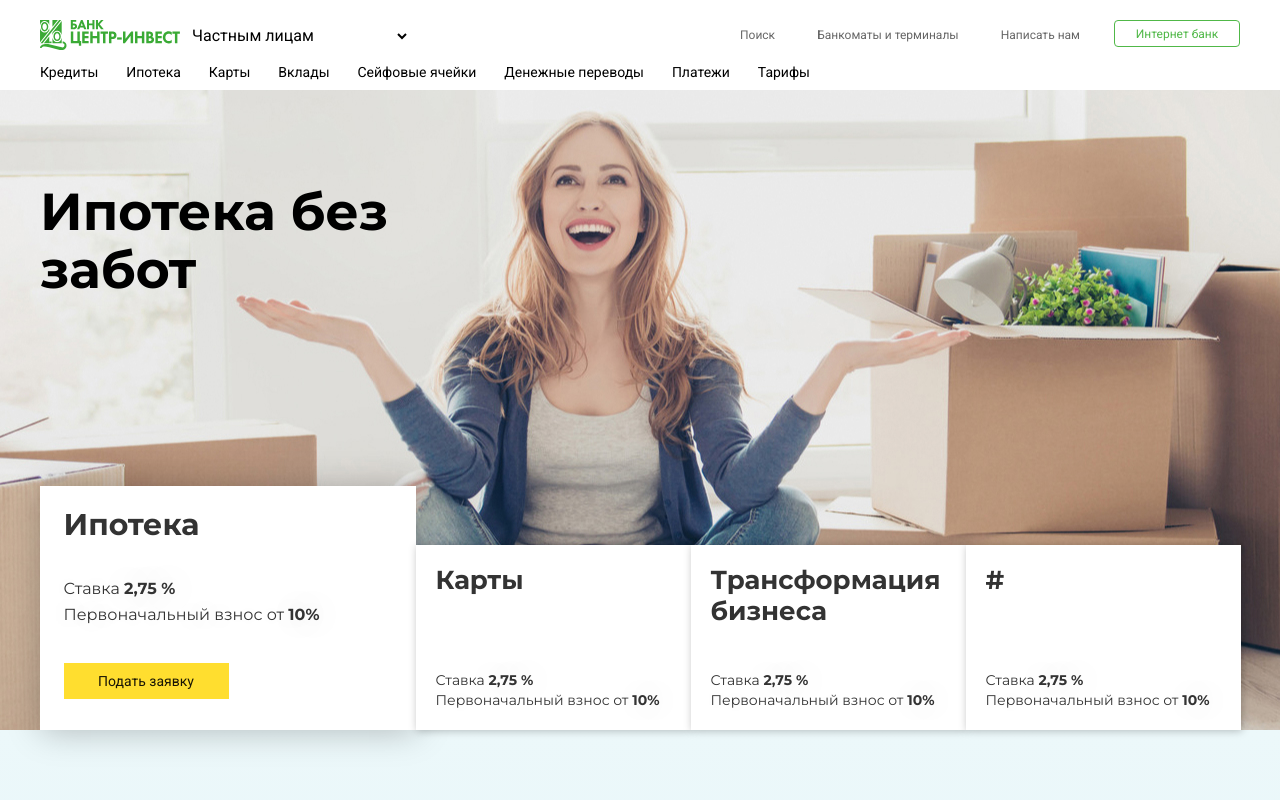
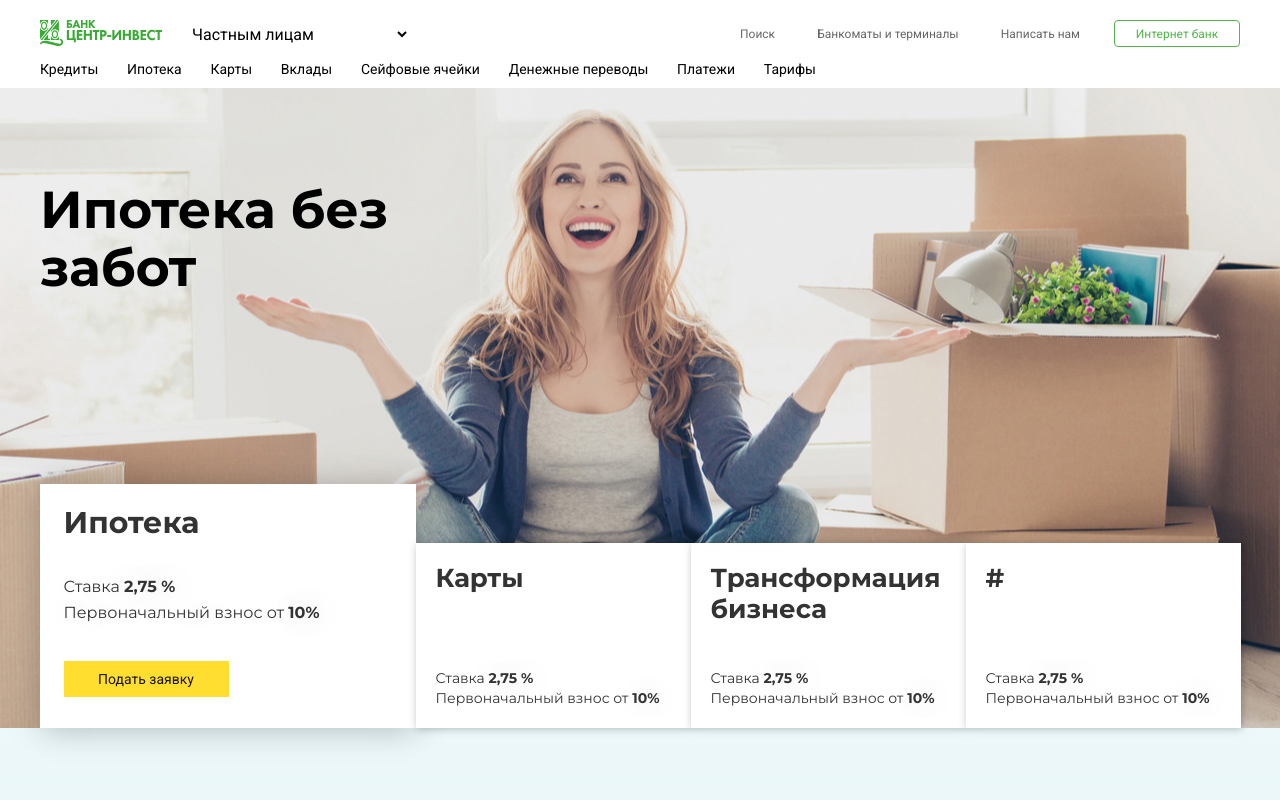
Before and after one commit to Tesla220-1/project_test_2, a website: page src/index.html in a window 1280 px wide. Shown: the top 800 px of the page. Drawn offline with Linux system fonts and the light colour scheme.

Commit message:
header redux start

```diff
--- a/src/sass/blocks/_header.scss
+++ b/src/sass/blocks/_header.scss
@@ -1,5 +1,4 @@
 .header {
-    min-height: 90px;
     position: relative;
     font-family: 'Roboto', sans-serif;
     /* box-shadow: inset 0px -10px 5px 0px rgba(231, 235, 235, 0.897); */
@@ -13,11 +12,15 @@
         display: flex;
         justify-content: space-between;
         margin-bottom: 0;
-        width: 770px;
+        width: 776px;
     }
     &__bottom-item {
         font-size: 14px;
         line-height: 16px;
+        padding-bottom: 11px;
+        &_active {
+            border-bottom: 2px solid #3AAA35;
+        }
         a {
             color: #000000;
             font-family: 'Roboto';
@@ -34,6 +37,7 @@
 .logo {
     display: inline-block;
     margin-top: 20px;
+    margin-right: 26px;
     max-width: 140px;
     max-height: 30px;
     img {
--- a/src/sass/blocks/_nav.scss
+++ b/src/sass/blocks/_nav.scss
@@ -1,6 +1,5 @@
 .nav {
     display: flex;
-    justify-content: space-between;
     width: 370px;
     font-family: 'Roboto';
     &__list {
```
Also changed, not shown: src/css/style.min.css.
